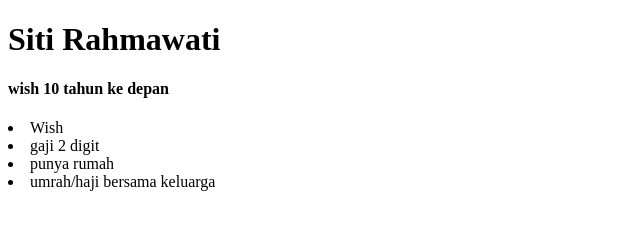
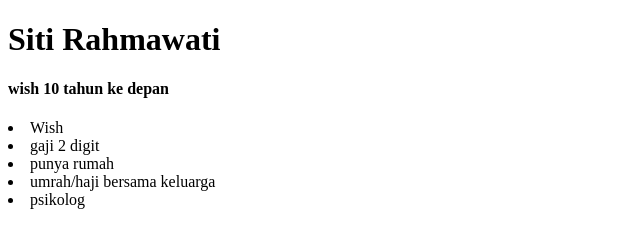
Before and after one commit to athallah19/chinchilla, a plain HTML site: page tugassira.html in a window 1280 px wide. Shown: the full height of the page, 0-640 px from the left. Drawn offline with Linux system fonts and the light colour scheme.

Commit message:
update wishlist

```diff
--- a/tugassira.html
+++ b/tugassira.html
@@ -14,6 +14,7 @@
     <li>gaji 2 digit</li>
     <li>punya rumah</li>
     <li>umrah/haji bersama keluarga</li>
+    <li>psikolog</li>
 
 </body>
 </html>
```
